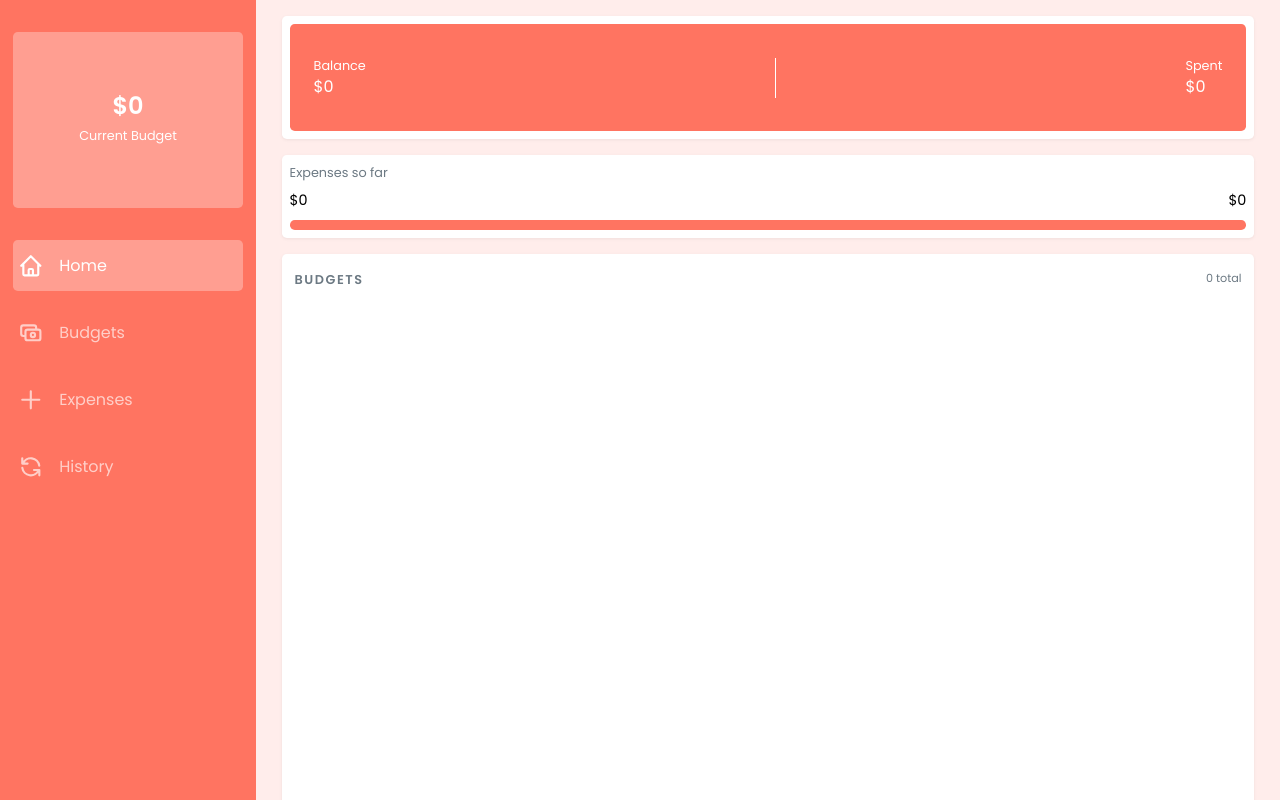
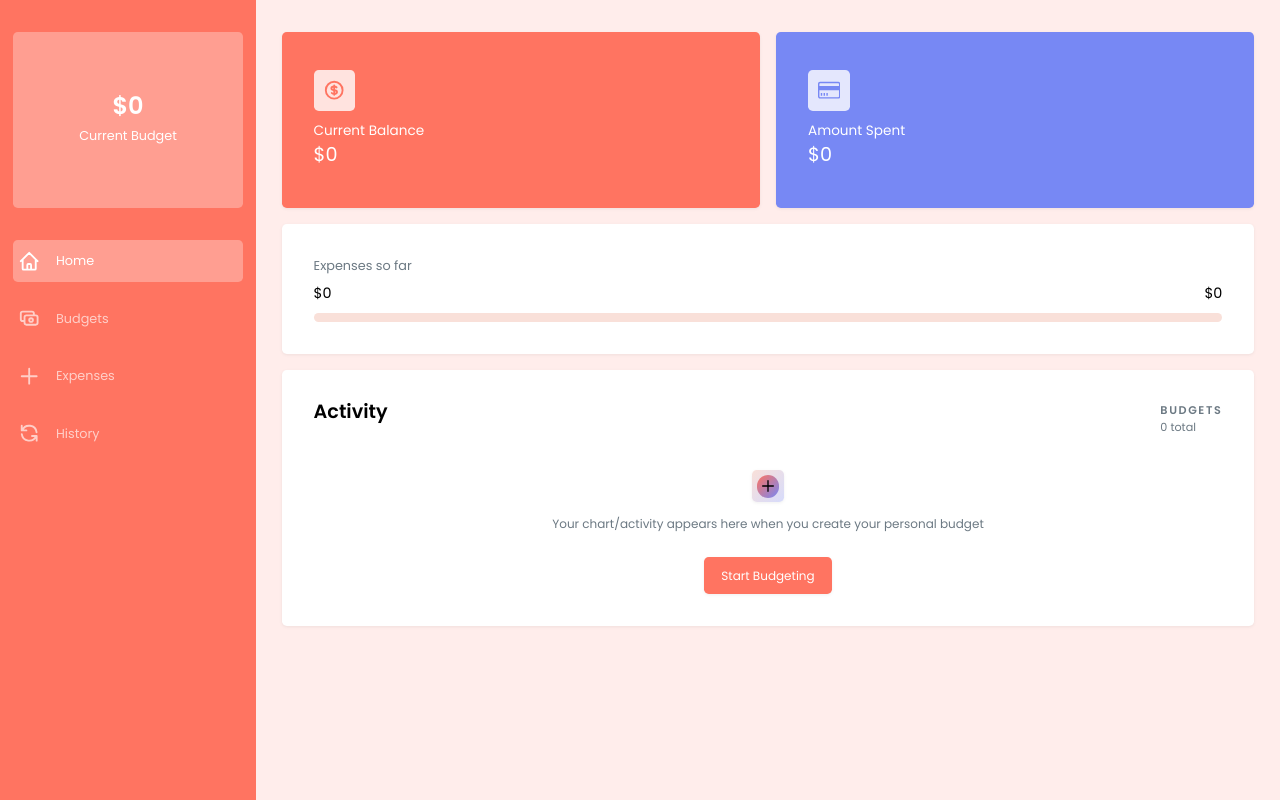
Before and after one commit to FesoQue/ExpenseTracker, a React (Create React App) app: page / in a window 1280 px wide. Shown: the top 800 px of the page. Built offline with nearby package versions, Linux system fonts and the light colour scheme.

Commit message:
work in progress

```diff
--- a/src/App.css
+++ b/src/App.css
@@ -56,6 +56,14 @@ li {
 a {
   text-decoration: none;
 }
+input,
+button,
+textarea,
+select,
+a {
+  font: inherit;
+  -webkit-tap-highlight-color: transparent;
+}
 .container {
   position: relative;
   width: 95%;
@@ -68,14 +76,14 @@ nav {
   right: 0;
   width: 95%;
   margin: 0 auto;
-  bottom: 30px;
+  bottom: 1.2rem;
   height: 3rem;
   display: flex;
   justify-content: space-around;
   align-items: center;
-  background-color: var(--white);
+  background-color: var(--gray0);
+  box-shadow: var(--bs);
   border-radius: var(--br);
-  box-shadow: var(--bs);
   z-index: 99;
 }
 nav svg {
@@ -135,7 +143,7 @@ aside {
     color: var(--white);
   }
   .sidebar-nav a svg {
-    width: 1.6rem;
+    width: 1.4rem;
     color: var(--white);
     margin-right: 1rem;
     opacity: 0.65;
@@ -144,7 +152,7 @@ aside {
     display: flex;
     align-items: center;
     margin-bottom: 1rem;
-    padding: 0.8rem 0.3rem;
+    padding: 0.6rem 0.3rem;
     transition: var(--transition);
     border-radius: var(--br);
   }
@@ -152,7 +160,7 @@ aside {
     background: rgba(255, 255, 255, 0.3);
   }
   .sidebar-nav a span {
-    font-size: 1rem;
+    font-size: 0.8rem;
     color: var(--white);
     opacity: 0.65;
   }
--- a/src/App.js
+++ b/src/App.js
@@ -1,4 +1,4 @@
-import { BrowserRouter, Routes, Route } from 'react-router-dom';
+import { BrowserRouter, Routes, Route, useLocation } from 'react-router-dom';
 import Home from './pages/Home';
 import Budgets from './pages/Budgets';
 import History from './pages/History';
@@ -6,6 +6,7 @@ import Expenses from './pages/Expenses';
 import './App.css';
 import Navigation from './components/Navigation';
 import DesktopNav from './components/DesktopNav';
+import { useEffect } from 'react';
 
 function App() {
   return (
--- a/src/pages/Home.css
+++ b/src/pages/Home.css
@@ -24,17 +24,39 @@
   align-items: center;
   padding: 2rem 1.5rem;
   background-color: var(--color);
+  background: linear-gradient(to bottom right, var(--color), #7788f4);
   border-radius: var(--br);
 }
 
 .divider {
   width: 1.3px;
-  height: 40px;
+  height: 50px;
   background-color: var(--white);
+}
+.acct-overview-row2-col div {
+  width: 1.6rem;
+  height: 1.6rem;
+  display: grid;
+  place-items: center;
+  margin-bottom: 0.6rem;
+  background-color: rgba(255, 255, 255, 0.9);
+  border-radius: var(--br);
+}
+.acct-overview-row2-col div svg {
+  width: 1rem;
+}
+.svg-wrap svg {
+  color: var(--color);
+}
+.svg-wrap2 svg {
+  fill: var(--color);
 }
 
 .acct-overview-row2-col p {
   color: var(--white);
+}
+.acct-overview-row2-col p span {
+  display: none;
 }
 
 .acct-overview-row2-col span {
@@ -70,11 +92,58 @@
   height: 0.6rem;
   background-color: var(--color2);
   border-radius: 0.3rem;
+  transition: var(--transition);
   overflow: hidden;
 }
 .bar {
   height: 0.6rem;
   background-color: var(--color);
+  width: 0px;
+  transition: 1s linear;
+}
+/* create budget */
+.create-budget-card {
+  display: flex;
+  flex-direction: column;
+  align-items: center;
+}
+.cb-icon-wrap {
+  width: 2rem;
+  height: 2rem;
+  display: grid;
+  place-items: center;
+  margin-bottom: 0.8rem;
+  background: linear-gradient(to bottom right, var(--color2), #7788f44d);
+  border-radius: var(--br);
+  box-shadow: var(--bs);
+}
+.cb-icon-wrap span {
+  display: block;
+  width: 1.4rem;
+  height: 1.4rem;
+  display: grid;
+  place-items: center;
+  background: linear-gradient(to bottom right, var(--color), #7788f4);
+  border-radius: 50%;
+}
+.cb-icon-wrap svg {
+  width: 1rem;
+}
+.create-budget-card p {
+  font-size: 0.75rem;
+  margin-bottom: 1.5rem;
+  text-align: center;
+  color: var(--gray4);
+}
+.create-budget-card button {
+  min-width: 8rem;
+  font-size: 0.75rem;
+  padding: 0.6rem 0;
+  background-color: var(--color);
+  color: var(--white);
+  text-transform: capitalize;
+  border-radius: var(--br);
+  box-shadow: var(--bs);
 }
 .chart-overview {
   padding: 1rem 0.8rem 2rem;
@@ -86,7 +155,10 @@
 .chart-overview-header {
   display: flex;
   justify-content: space-between;
-  margin-bottom: 1.5rem;
+  margin-bottom: 2rem;
+}
+.chart-overview-header h2 {
+  font-size: 1rem;
 }
 .chart-overview-header span {
   font-size: 0.7rem;
@@ -94,6 +166,8 @@
 }
 .chart-overview-header p {
   color: var(--gray4);
+  font-size: 0.7rem;
+  margin-bottom: -0.3rem;
   text-transform: uppercase;
   font-weight: 600;
   letter-spacing: 0.1rem;
@@ -101,12 +175,6 @@
 .chart-wrapper {
   margin-bottom: 2rem;
 }
-
-/* .chart-wrapper canvas {
-    max-width: 600px !important;
-    max-height: 600px !important;
-    margin: 0 auto;
-} */
 .budget-summary {
   display: grid;
   grid-template-columns: repeat(auto-fill, minmax(110px, 1fr));
@@ -114,10 +182,7 @@
   gap: 0.8rem;
 }
 .budget-summary-item {
-  /* display: flex;
-    justify-content: space-between; */
   background-color: var(--gray0);
-  /* margin-bottom: .8rem; */
   padding: 0.8rem 0.5rem;
   box-shadow: var(--bs);
   border-radius: var(--br);
@@ -151,4 +216,88 @@
   .acct-overview-row1 {
     display: none;
   }
+  .acct-overview {
+    margin: 2rem 0 1rem;
+  }
+  .acct-overview,
+  .acct-overview-row2 {
+    padding: 0;
+    background: none;
+    box-shadow: none;
+    border-radius: 0;
+  }
+  .acct-overview-row2 {
+    display: flex;
+    justify-content: space-between;
+    column-gap: 1rem;
+    align-items: center;
+  }
+  .col-card1 {
+    background-color: var(--color);
+  }
+  .col-card2 {
+    background-color: #7788f4;
+  }
+  .col-card1,
+  .col-card2 {
+    width: 100%;
+    height: 11rem;
+    display: flex;
+    flex-direction: column;
+    justify-content: center;
+    padding: 2rem;
+    border-radius: var(--br);
+    box-shadow: var(--bs);
+  }
+  .acct-overview-row2-col div {
+    width: 2.6rem;
+    height: 2.6rem;
+    background-color: rgba(255, 255, 255, 0.8);
+  }
+  .acct-overview-row2-col div svg {
+    width: 1.4rem;
+  }
+  .acct-overview-row2-col p,
+  .acct-overview-row2-col p span {
+    font-size: 0.85rem;
+  }
+  .acct-overview-row2-col p span {
+    display: inline-block;
+  }
+  .acct-overview-row2-col > span {
+    font-size: 1.2rem;
+  }
+  .col-card2 svg {
+    fill: #7788f4;
+  }
+  .divider {
+    display: none;
+  }
+  .d-flex {
+    display: flex;
+    justify-content: space-around;
+    align-items: flex-start;
+  }
+  .chart-overview {
+    padding: 2rem;
+  }
+  .chart-wrapper {
+    width: 40%;
+  }
+  .chart-overview-header {
+    margin-bottom: 2rem;
+  }
+  .chart-overview-header h2 {
+    font-size: 1.2rem;
+  }
+  .budget-summary {
+    width: 40%;
+    grid-template-columns: repeat(auto-fill, minmax(150px, 1fr));
+  }
+  .chart-overview {
+    margin-bottom: 2rem;
+  }
+  .expenses-level {
+    padding: 2rem;
+  }
 }
--- a/src/pages/Home.jsx
+++ b/src/pages/Home.jsx
@@ -1,32 +1,48 @@
-import React from 'react';
+import React, { useEffect, useRef } from 'react';
 import PieChart from '../components/Charts/PieChart';
 import './Home.css';
 import { useSelector, useDispatch } from 'react-redux';
+import { Currency, Card, New } from '../components/icons/Icons';
+import { useNavigate } from 'react-router-dom';
 
-let progressPercent = 100;
 const Home = () => {
+  const progressBar = useRef(null);
+  const navigate = useNavigate();
+
+  let progressPercent = 0;
+
   const { totalAmount, list } = useSelector((state) => state.budgetSlice);
   const { totalExpense } = useSelector((state) => state.expenseSlice);
 
-  if (totalAmount > 0 && totalAmount > 0) {
+  if (totalExpense > 0 && totalAmount > 0) {
     progressPercent = (totalExpense / totalAmount) * 100;
+  } else if (totalAmount > 0) {
+    progressPercent = 0;
+  } else if (totalExpense > 0) {
+    progressPercent = 100;
   } else {
-    progressPercent = 100;
+    progressPercent = 0;
   }
+
   const bgc = [
     'rgb(255, 99, 132)',
     'rgb(54, 162, 235)',
-    'rgb(255, 205, 86)',
     'rgb(255, 105, 56)',
     'rgb(255, 35, 190)',
+    'rgb(50, 15, 90)',
     'rgb(105, 15, 220)',
     'rgb(105, 105, 20)',
+    'rgb(100, 15, 90)',
     'rgb(55, 125, 90)',
-    'rgb(50, 15, 90)',
-    'rgb(100, 15, 90)',
+    'rgb(255, 205, 86)',
   ];
+
   const balance = totalAmount - totalExpense;
   const negativeBalance = -(totalAmount - totalExpense);
+
+  useEffect(() => {
+    progressBar.current.style.width = `${progressPercent}%`;
+  }, [progressPercent]);
 
   return (
     <div className='container'>
@@ -37,15 +53,25 @@ const Home = () => {
             <span>${totalAmount}</span>
           </div>
           <div className='acct-overview-row2'>
-            <div className='acct-overview-row2-col'>
-              <p>Balance</p>
+            <div className='acct-overview-row2-col col-card1'>
+              <div className='svg-wrap'>
+                <Currency />
+              </div>
+              <p>
+                <span>Current</span> Balance
+              </p>
               <span>
                 {balance < 0 ? `-$${negativeBalance}` : `$${balance}`}
               </span>
             </div>
             <div className='divider'></div>
-            <div className='acct-overview-row2-col'>
-              <p>Spent</p>
+            <div className='acct-overview-row2-col col-card2'>
+              <div className='svg-wrap2'>
+                <Card />
+              </div>
+              <p>
+                <span>Amount</span> Spent
+              </p>
               <span>${totalExpense}</span>
             </div>
           </div>
@@ -59,15 +85,35 @@ const Home = () => {
           <span>${totalAmount}</span>
         </div>
         <div className='progress'>
-          <div className='bar' style={{ width: `${progressPercent}%` }}></div>
+          <div className='bar' ref={progressBar}></div>
         </div>
       </div>
       {/* expenses category */}
       <div className='chart-overview'>
         <div className='chart-overview-header'>
+          <h2>Activity</h2>
+          <div>
             <p>Budgets</p>
             <span>{list.length} total</span>
           </div>
+        </div>
+        {list.length === 0 ? (
+          <div className='create-budget-card'>
+            <div className='cb-icon-wrap'>
+              <span>
+                <New />
+              </span>
+            </div>
+            <p>
+              Your chart/activity appears here when you create your personal
+              budget{' '}
+            </p>
+            <button onClick={() => navigate('/budgets')}>
+              Start budgeting
+            </button>
+          </div>
+        ) : (
+          <div className='d-flex'>
             <div className='chart-wrapper'>
               <PieChart />
             </div>
@@ -79,7 +125,7 @@ const Home = () => {
                       <span
                         className='color-square'
                         style={{
-                      backgroundColor: bgc[index],
+                          backgroundColor: bgc.slice(0, list.length)[index],
                         }}
                       ></span>
                       <p>{item.name}</p>
@@ -88,7 +134,7 @@ const Home = () => {
                       <p>{item.amount} USD - </p>
                       <p
                         style={{
-                      color: bgc[index],
+                          color: bgc.slice(0, list.length)[index],
                           paddingLeft: '.2rem',
                         }}
                       >
@@ -100,6 +146,8 @@ const Home = () => {
               })}
             </div>
           </div>
+        )}
+      </div>
     </div>
   );
 };
--- a/src/states/budget-slice.js
+++ b/src/states/budget-slice.js
@@ -1,4 +1,9 @@
 import { createSlice } from '@reduxjs/toolkit';
+
+const getBudgetList = () => {
+  const list = localStorage.getItem('budgetList');
+  return list ? list : [];
+};
 
 const initialState = {
   currentCategory: '',
@@ -20,8 +25,9 @@ export const budgetSlice = createSlice({
       return { ...state, budget: action.payload };
     },
     setList: (state, action) => {
-      //   return { ...state, list: action.payload };
-      state.list = action.payload;
+      // return { ...state, list: [...state.list, action.payload] };
+      // state.list = action.payload;
+      return { ...state, list: action.payload };
     },
     removeBudget: (state, action) => {
       const budgetId = action.payload;
@@ -49,6 +55,9 @@ export const budgetSlice = createSlice({
     setEditId: (state, action) => {
       return { ...state, editID: action.payload };
     },
+    clearList: (state) => {
+      return { ...state, list: [] };
+    },
   },
 });
 
@@ -61,4 +70,5 @@ export const {
   handleEditItem,
   setIsEditing,
   setEditId,
+  clearList,
 } = budgetSlice.actions;
--- a/src/states/expense-slice.js
+++ b/src/states/expense-slice.js
@@ -53,6 +53,9 @@ export const expensesSlice = createSlice({
     setExpenseEditId: (state, action) => {
       return { ...state, expenseEditID: action.payload };
     },
+    clearExpensesList: (state) => {
+      return { ...state, expenseList: [] };
+    },
   },
 });
 
@@ -65,4 +68,5 @@ export const {
   handleEditExpenseItem,
   setIsEditingExpense,
   setExpenseEditId,
+  clearExpensesList,
 } = expensesSlice.actions;
```
Also changed, not shown: src/components/icons/Icons.jsx (+14 -0 lines), src/pages/Budgets.css (+18 -4 lines), src/pages/Budgets.jsx (+12 -0 lines), src/pages/Expenses.jsx (+10 -2 lines). Lines whose indentation alone changed are shown as unchanged.
